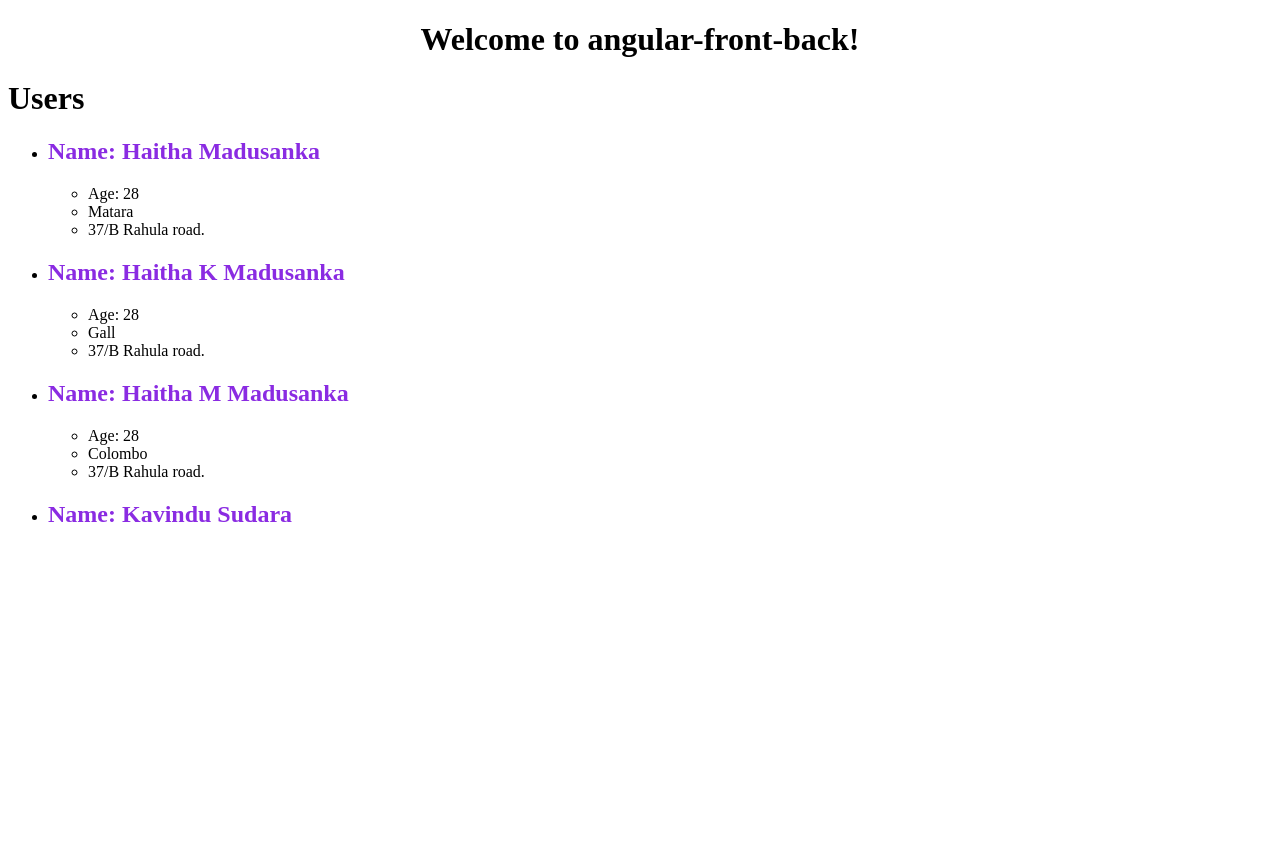
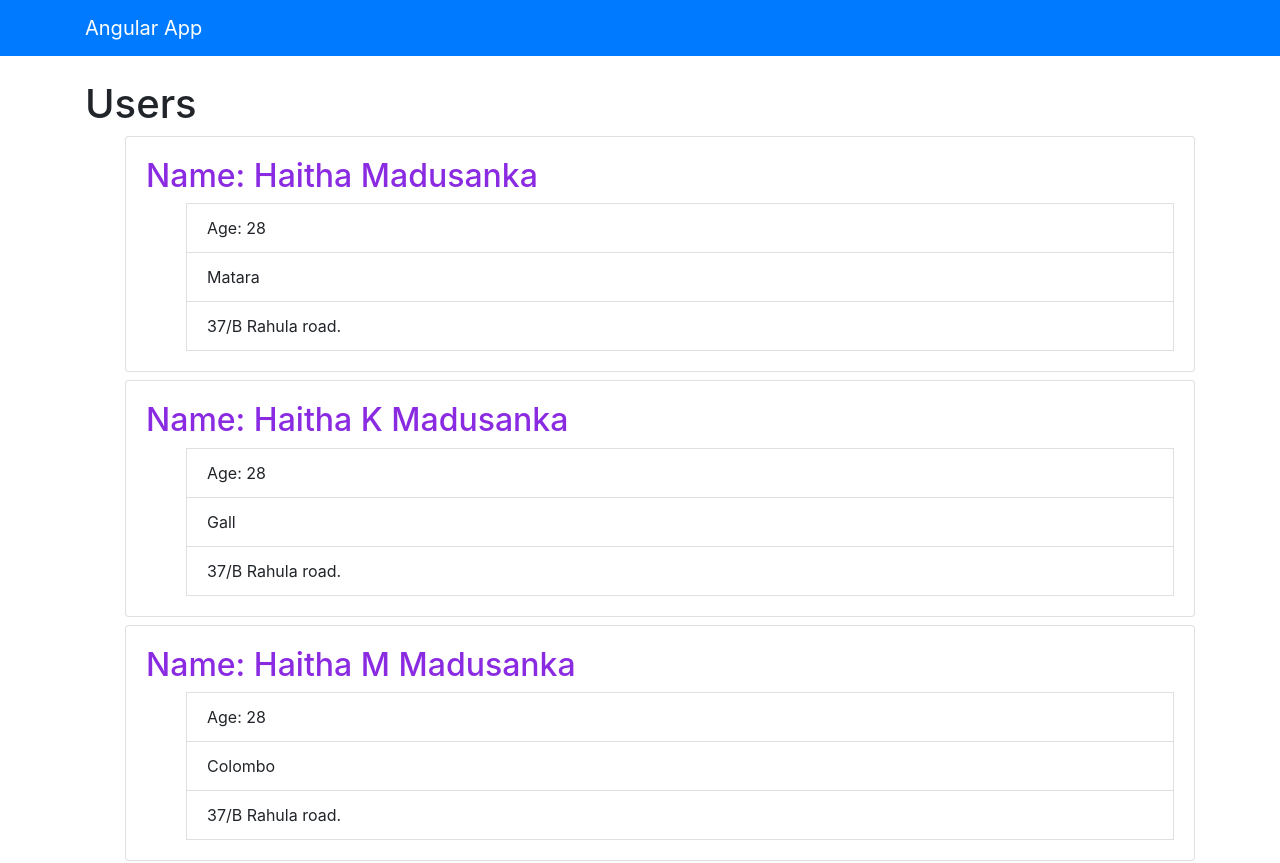
Before and after one commit to hasithaAlex/angular-front-back, an Angular app: page / in a window 1280 px wide. Shown: the top 863 px of the page. Before the commit the page ends 800 px from the top, so only its background shows below. Built offline with nearby package versions, Linux system fonts and the light colour scheme.

Commit message:
iniial commit

```diff
--- a/angular.json
+++ b/angular.json
@@ -23,9 +23,13 @@
               "src/assets"
             ],
             "styles": [
-              "src/styles.css"
+              "src/styles.css",
+              "node_modules/bootstrap/dist/css/bootstrap.min.css"
             ],
-            "scripts": [],
+            "scripts": [
+              "node_modules/jquery/dist/jquery.min.js",
+              "node_modules/popper.js/dist/umd/popper.js"
+            ],
             "es5BrowserSupport": true
           },
           "configurations": {
--- a/package.json
+++ b/package.json
@@ -19,7 +19,10 @@
     "@angular/platform-browser": "~7.2.0",
     "@angular/platform-browser-dynamic": "~7.2.0",
     "@angular/router": "~7.2.0",
+    "bootstrap": "4.0.0-beta.2",
     "core-js": "^2.5.4",
+    "jquery": "^3.4.1",
+    "popper.js": "^1.15.0",
     "rxjs": "~6.3.3",
     "tslib": "^1.9.0",
     "zone.js": "~0.8.26"
--- a/src/app/app.component.html
+++ b/src/app/app.component.html
@@ -1,8 +1,4 @@
-<!--The content below is only a placeholder and can be replaced.-->
-<div style="text-align:center">
-  <h1>
-    Welcome to {{ title }}!
-  </h1>
+<app-navbar></app-navbar>
+<div class="container">
+  <app-user></app-user>
 </div>
-
-<app-user></app-user>
--- a/src/app/app.module.ts
+++ b/src/app/app.module.ts
@@ -2,12 +2,14 @@ import { BrowserModule } from '@angular/platform-browser';
 import { NgModule } from '@angular/core';
 
 import { AppComponent } from './app.component';
-import { UserComponent } from './components/user/user.component'
+import { UserComponent } from './components/user/user.component';
+import { NavbarComponent } from './components/navbar/navbar.component'
 
 @NgModule({
   declarations: [
     AppComponent,
-    UserComponent
+    UserComponent,
+    NavbarComponent
   ],
   imports: [
     BrowserModule
--- /dev/null
+++ b/src/app/components/navbar/navbar.component.html
@@ -0,0 +1,5 @@
+<nav class="navbar navbar-dark bg-primary mb-4">
+  <div class="container">
+    <a href="#" class="navbar-brand">Angular App</a>
+  </div>
+</nav>
--- /dev/null
+++ b/src/app/components/navbar/navbar.component.ts
@@ -0,0 +1,15 @@
+import { Component, OnInit } from '@angular/core';
+
+@Component({
+  selector: 'app-navbar',
+  templateUrl: './navbar.component.html',
+  styleUrls: ['./navbar.component.css']
+})
+export class NavbarComponent implements OnInit {
+
+  constructor() { }
+
+  ngOnInit() {
+  }
+
+}
--- a/src/app/components/user/user.component.html
+++ b/src/app/components/user/user.component.html
@@ -1,12 +1,12 @@
 <h1>Users</h1>
 <!-- <ul *ngIf="users.length > 0;else noUsers"> -->
-<ul *ngIf="loaded && users?.length > 0">
-    <li *ngFor="let user of users" >
+<ul class="list-unstyle" *ngIf="loaded && users?.length > 0">
+    <li *ngFor="let user of users" class="card card-body mb-2">
         <h2>Name: {{user.firstName}} {{user.lastName}}</h2>
         <ul *ngIf="showExtended && user.age && user.address">
-            <li>Age: {{user.age}}</li>
-            <li>{{user.address.city}}</li>
-            <li>{{user.address.street}}</li>
+            <li class="list-group-item">Age: {{user.age}}</li>
+            <li class="list-group-item">{{user.address.city}}</li>
+            <li class="list-group-item">{{user.address.street}}</li>
         </ul>
     </li>
 </ul>
```
Also changed, not shown: src/app/components/navbar/navbar.component.css (added), 2 other files (tests, documents, lock files or other folders).
